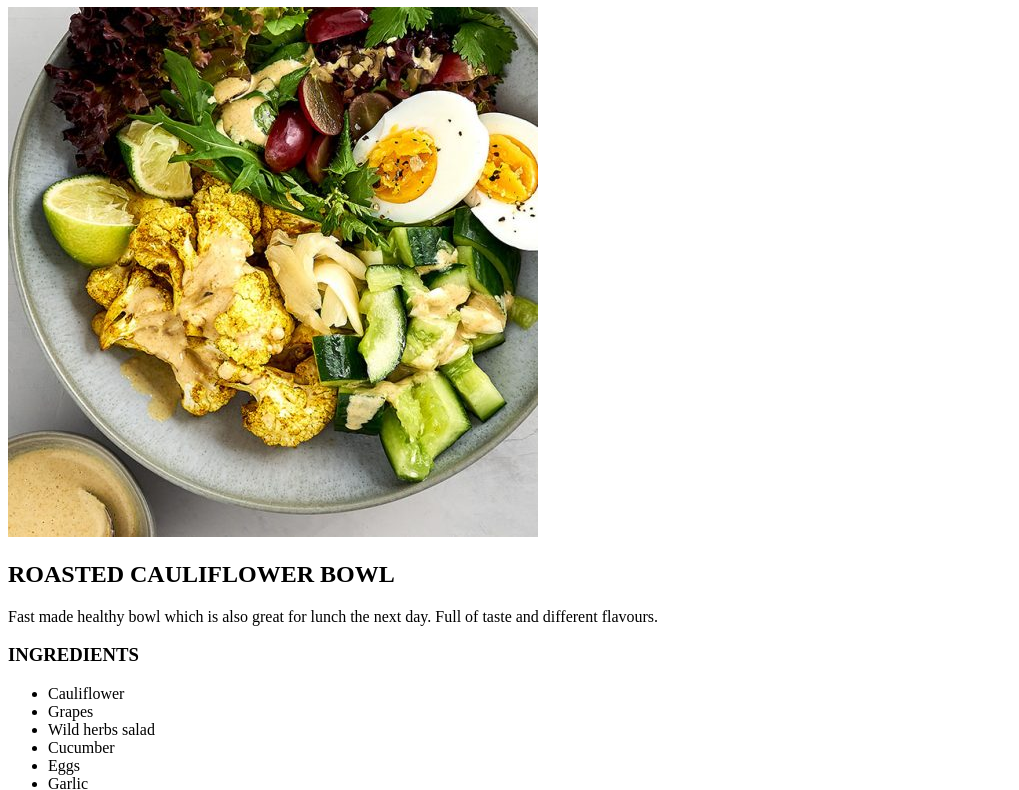
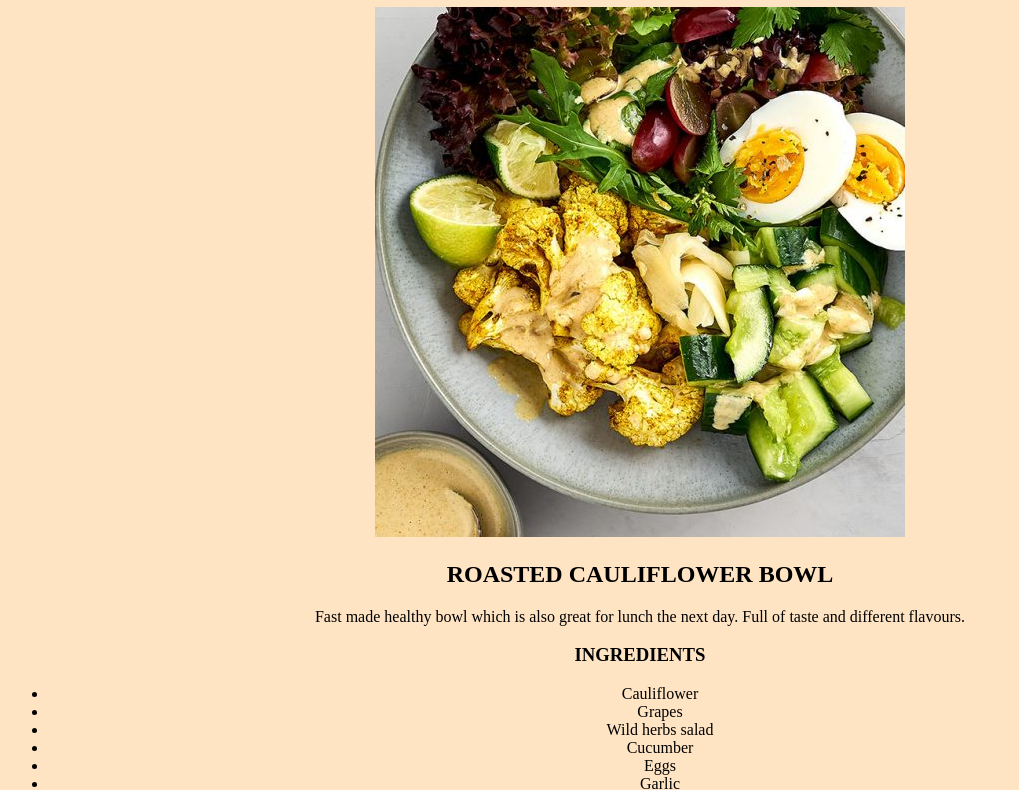
Before and after one commit to mxrhl/odin-recipes, a plain HTML site: page recipes/bowl.html in a window 1280 px wide. Shown: the part 73-863 px from the top of the page, without its empty margins (0-1019 px from the left). Drawn offline with Linux system fonts and the light colour scheme.

Commit message:
Set the text alignment to center

```diff
--- a/recipes/bowl.html
+++ b/recipes/bowl.html
@@ -4,6 +4,7 @@
     <meta charset="UTF-8">
     <meta http-equiv="X-UA-Compatible" content="IE=edge">
     <meta name="viewport" content="width=device-width, initial-scale=1.0">
+    <link rel="stylesheet" href="../style.css">
     <title>BOWL</title>
 </head>
 <body>
--- /dev/null
+++ b/style.css
@@ -0,0 +1,8 @@
+body {
+    background-color: bisque;
+    text-align: center;
+}
+
+h1, li {
+    text-align: center;
+}
```
Also changed, not shown: index.html (+1 -0 lines), recipes/curry.html (+1 -0 lines), recipes/pizza.html (+1 -0 lines), 1 other file.
